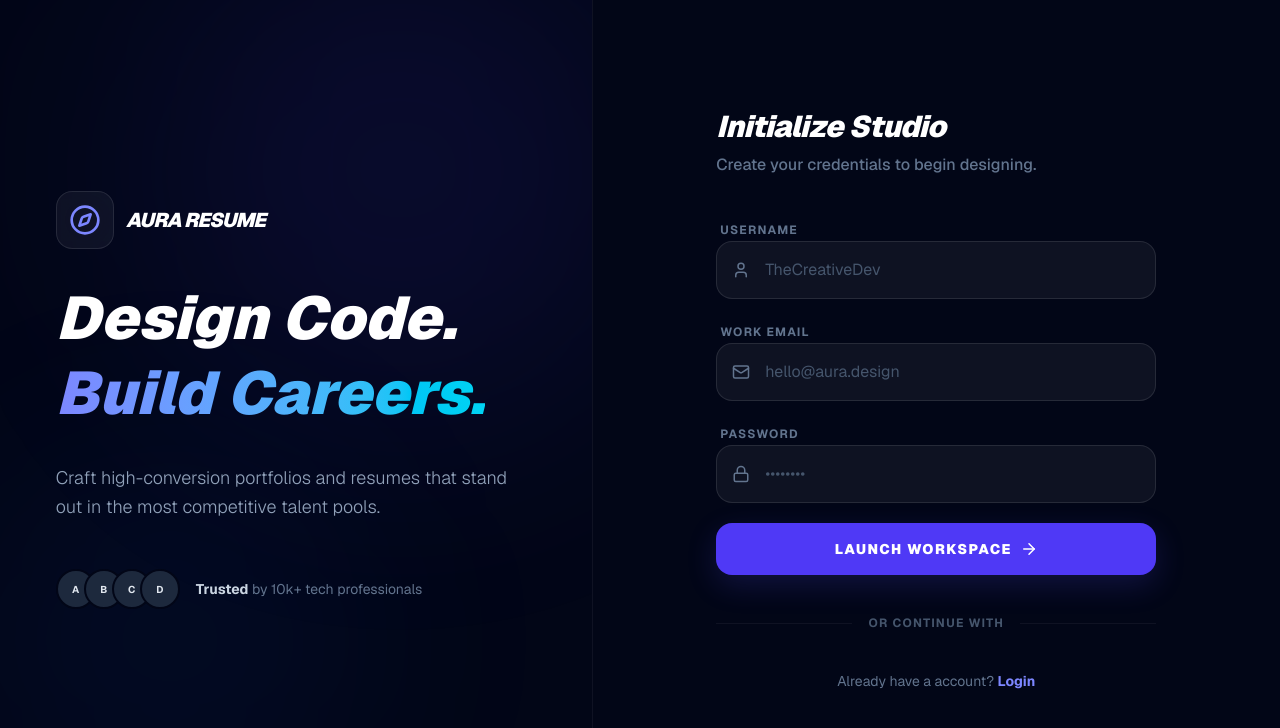
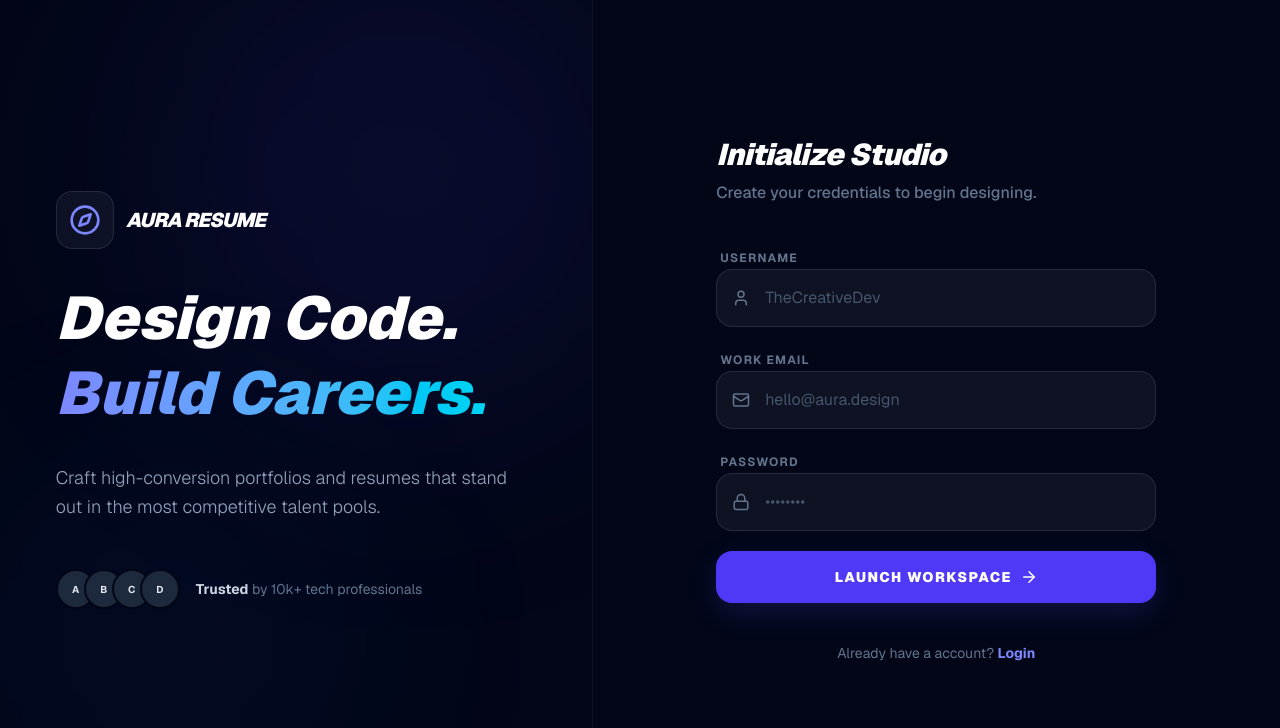
Before and after one commit to Mamba09-bl/AURA-RESUME, a Next.js app: page / in a window 1280 px wide. Shown: the top 728 px of the page. Built offline with nearby package versions, Linux system fonts and the light colour scheme.

Commit message:
fix: production auth null user handling

```diff
--- a/app/page.js
+++ b/app/page.js
@@ -224,17 +224,6 @@ const Page = () => {
             </button>
           </form>
 
-          <div className="relative">
-            <div className="absolute inset-0 flex items-center">
-              <div className="w-full border-t border-white/5"></div>
-            </div>
-            <div className="relative flex justify-center text-xs uppercase tracking-widest">
-              <span className="bg-[#020617] px-4 text-slate-600 font-bold tracking-widest">
-                or continue with
-              </span>
-            </div>
-          </div>
-
           <p className="text-center text-sm text-slate-500">
             Already have a account?{" "}
             <a
```
